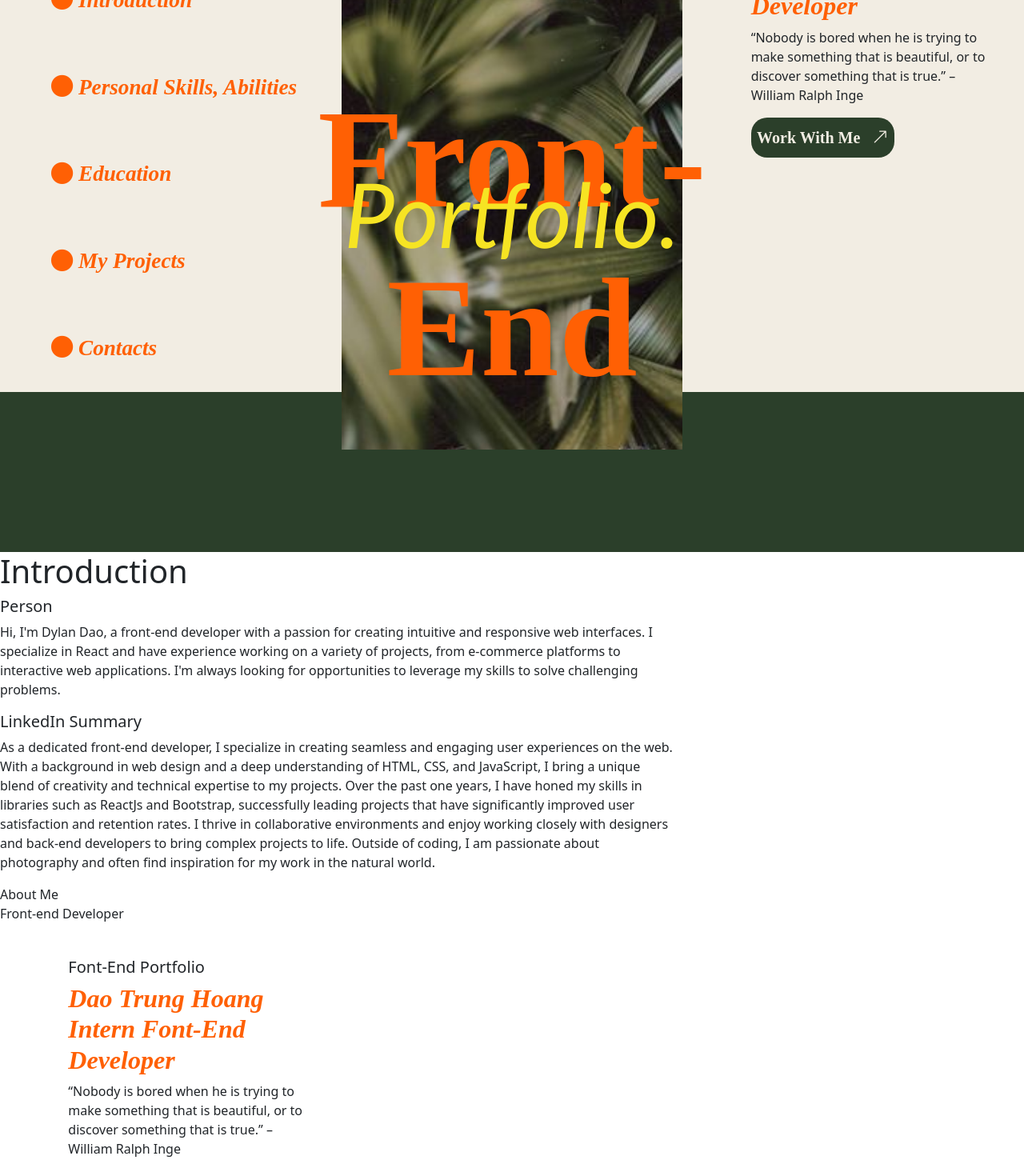
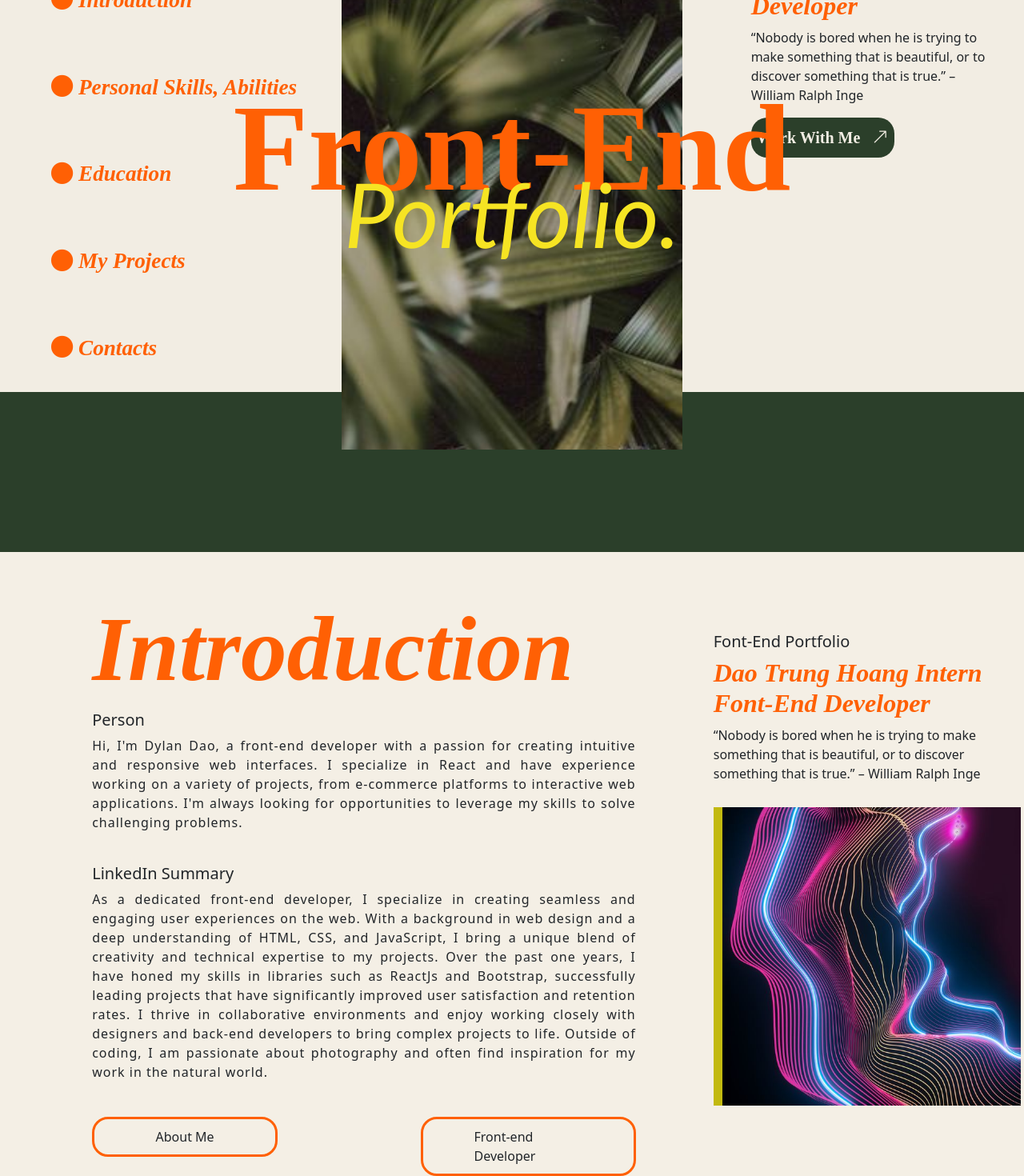
Before and after one commit to daoohoangg/portifiloFE-, a React (Create React App) app: page / in a window 1280 px wide. Shown: the part 163-1633 px from the top of the page at 80% size. Built offline with nearby package versions, Linux system fonts and the light colour scheme.

Commit message:
16082024

```diff
--- a/src/components/Introductions.jsx
+++ b/src/components/Introductions.jsx
@@ -1,34 +1,46 @@
 import { Component } from "react";
 import 'bootstrap-icons/font/bootstrap-icons.css';
 import 'bootstrap/dist/css/bootstrap.min.css';
+import 'bootstrap/dist/css/bootstrap.css';
 
 class Introduction extends Component{
     render(){
         return(
             <div className="Introductions">
-                <div className="row">
-                    <div className="col-md-8">
-                        <h1>Introduction</h1>
-                        <div>
+                <div className="row g-0 intro">
+                    <div className="col-md-7">
+                        <h1 className="intro-header">Introduction</h1>
+                        <div className="intro-describe">
                             <h5>Person</h5>
                             <p>Hi, I'm Dylan Dao, a front-end developer with a passion for creating intuitive and responsive web interfaces. I specialize in React and have experience working on a variety of projects, from e-commerce platforms to interactive web applications. I'm always looking for opportunities to leverage my skills to solve challenging problems.</p>
                         </div>
-                        <div>
+                        <br />
+                        <div className="intro-describe">
                             <h5>LinkedIn Summary</h5>
                             <p>As a dedicated front-end developer, I specialize in creating seamless and engaging user experiences on the web. With a background in web design and a deep understanding of HTML, CSS, and JavaScript, I bring a unique blend of creativity and technical expertise to my projects. Over the past one years, I have honed my skills in libraries such as ReactJs and Bootstrap, successfully leading projects that have significantly improved user satisfaction and retention rates. I thrive in collaborative environments and enjoy working closely with designers and back-end developers to bring complex projects to life. Outside of coding, I am passionate about photography and often find inspiration for my work in the natural world.</p>
                         </div>
-                        <div>About Me</div>
-                        <div>Front-end Developer</div>
+                        <div className="row ">
+                            <div className="col-md-7 "><div className="more-links fix-details">About Me</div></div>
+                            <div className="col-md-5"><div className="more-links">Front-end Developer</div></div>
                         </div>
+
                     </div>
-                <div className = 'item3 col-md-4'>
+
+                    <div className = 'col-md-5'>
                         <div className="content-right">
+                            <div>
                                 <h5>Font-End Portfolio</h5>
                                 <h2 className="font">Dao Trung  Hoang
                                 Intern Font-End
                                 Developer
                                 </h2>
                                 <p>“Nobody is bored when he is trying to make something that is beautiful, or to discover something that is true.” – William Ralph Inge</p>
+                            </div>
+                            <div className="intro-img">
+                                <img src="eee3ba3fdc5dc6cc0958c3c257805e37.jpg" alt="hehehehhe"></img>
+                            </div>
+                        </div>
+
                     </div>
                 </div>
             </div>
--- a/src/components/Navbar.jsx
+++ b/src/components/Navbar.jsx
@@ -52,9 +52,6 @@ class Navbar extends Component{
                     <div className="h-dev">
                         <h2>Portfolio.</h2>
                     </div>
-
-
-
                 </div>
                 <div className = 'item3 col-md-4'>
                     <div className="content-right">
--- a/src/components/NavbarStyle.css
+++ b/src/components/NavbarStyle.css
@@ -50,15 +50,15 @@ nav{
 .h-fe{
     position: absolute;
     margin-top: -110%;
-    width: 160%;
+    width: 170%;
     text-align: center;
     color: rgb(255, 96, 4);
-    margin-left: -30%;
+    margin-left: -35%;
     font-family: 'Times New Roman', Times, serif;
-    font-weight: bolder;
+    font-weight: bold;
 }
 .h-fe h1{
-    font-size: 1100%;
+    font-size: 12vw;
     font-weight: bold;
 }
 .h-dev{
@@ -109,3 +109,40 @@ nav{
     z-index: 0;
     align-self: flex-end;
 }
+
+/* Introductions */
+.intro{
+    padding: 4% 0 0 9%;
+    background-color: #f4efe5;
+}
+.intro-header{
+    color: rgb(255, 96, 4);
+    font-family: 'Times New Roman', Times, serif;
+    font-size: 9vw;
+    font-weight: bold;
+    font-style: italic;
+}
+.more-links{
+    margin-top: 28px;
+    border: 3px rgb(255, 96, 4) solid;
+    border-radius:20px ;
+    padding: 10px 5vw 10px 5vw;
+}
+.fix-details{
+    width: 60%;
+    text-align: center;
+}
+.intro-describe p{
+    text-align: justify;
+    letter-spacing: 1px;
+}
+.intro-img{
+    margin-top: 30px;
+    width: 30vw;
+    height: auto;
+    border-left: 11px #c2b910 solid;
+}
+.intro-img img{
+    width: 100%;
+    height: auto;
+}
```
Lines whose indentation alone changed are shown as unchanged.
